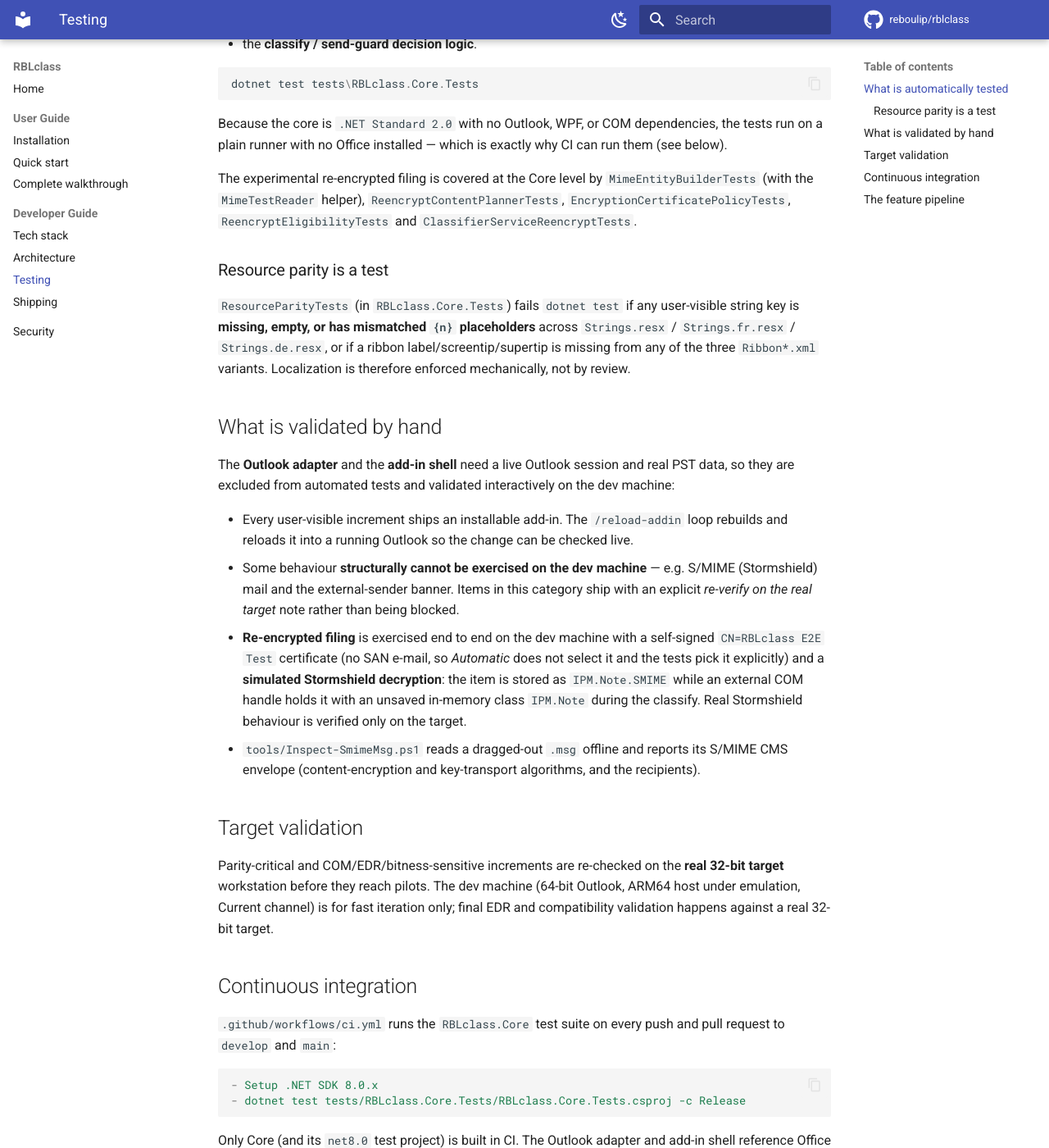
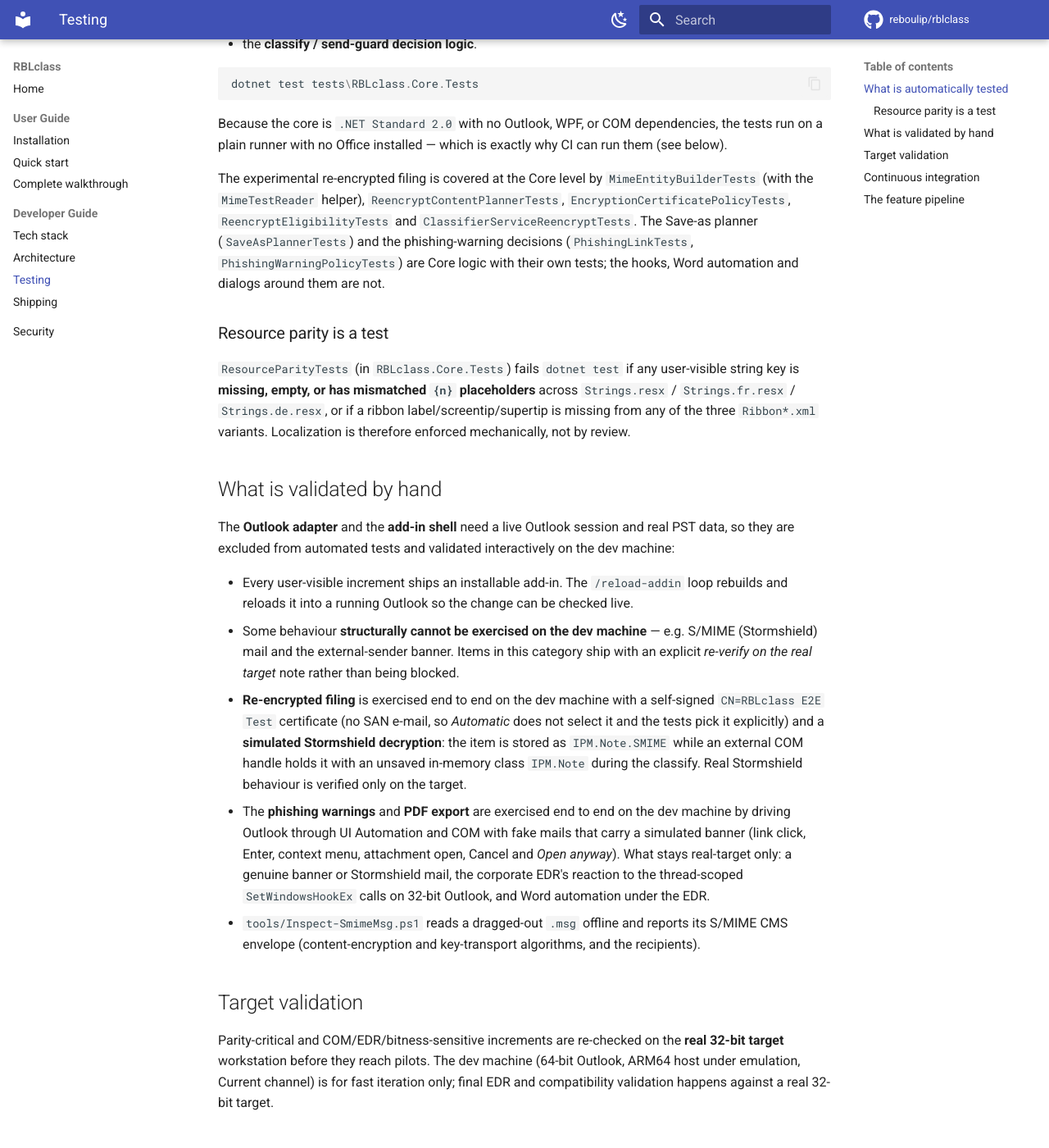
Before and after one commit to reboulip/rblclass, an MkDocs documentation site: the page built from website/docs/developer-guide/testing.md, in a window 1280 px wide and 1400 px high, scrolled down 382 px. Shown: the whole window at 82% size. Built offline with MkDocs 1.6.1 and Material for MkDocs 9.7.7, drawn with Linux system fonts in a browser that asks for light colours; comment, search, counter and statistics services are not loaded.

Commit message:
docs: consolidate the v2.13.0.0 docs (phishing warnings section, home bullets, testing)
Co-Authored-By: Claude Sonnet 5.5 <noreply@anthropic.com>
Claude-Session: https://claude.ai/code/session_01KNN4vZfHdb62HM1NqpPHxx

```diff
--- a/website/docs/developer-guide/testing.md
+++ b/website/docs/developer-guide/testing.md
@@ -22,7 +22,10 @@ exactly why CI can run them (see below).
 The experimental re-encrypted filing is covered at the Core level by
 `MimeEntityBuilderTests` (with the `MimeTestReader` helper),
 `ReencryptContentPlannerTests`, `EncryptionCertificatePolicyTests`,
-`ReencryptEligibilityTests` and `ClassifierServiceReencryptTests`.
+`ReencryptEligibilityTests` and `ClassifierServiceReencryptTests`. The Save-as
+planner (`SaveAsPlannerTests`) and the phishing-warning decisions
+(`PhishingLinkTests`, `PhishingWarningPolicyTests`) are Core logic with their own
+tests; the hooks, Word automation and dialogs around them are not.
 
 ### Resource parity is a test
 
@@ -52,6 +55,12 @@ interactively on the dev machine:
   Stormshield decryption**: the item is stored as `IPM.Note.SMIME` while an
   external COM handle holds it with an unsaved in-memory class `IPM.Note` during
   the classify. Real Stormshield behaviour is verified only on the target.
+- The **phishing warnings** and **PDF export** are exercised end to end on the dev
+  machine by driving Outlook through UI Automation and COM with fake mails that
+  carry a simulated banner (link click, Enter, context menu, attachment open,
+  Cancel and *Open anyway*). What stays real-target only: a genuine banner or
+  Stormshield mail, the corporate EDR's reaction to the thread-scoped
+  `SetWindowsHookEx` calls on 32-bit Outlook, and Word automation under the EDR.
 - `tools/Inspect-SmimeMsg.ps1` reads a dragged-out `.msg` offline and reports its
   S/MIME CMS envelope (content-encryption and key-transport algorithms, and the
   recipients).
```
Also changed, not shown: website/docs/index.md (+4 -0 lines), website/docs/user-guide/walkthrough.md (+34 -18 lines).
